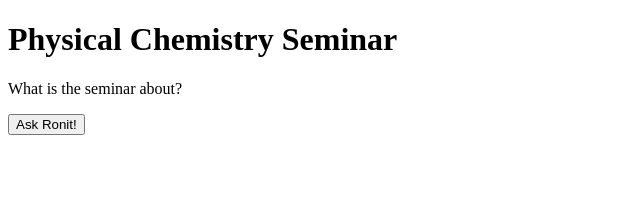
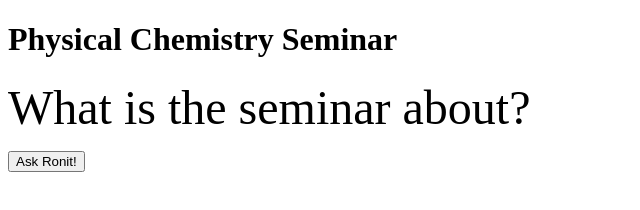
Before and after one commit to PhysicalChemistry/seminar, a plain HTML site: page index.html in a window 1280 px wide. Shown: the whole page, without its empty margins (0-640 px from the left). Drawn offline with Linux system fonts and the light colour scheme.

Commit message:
Update index.html

```diff
--- a/index.html
+++ b/index.html
@@ -3,7 +3,7 @@
 <body>
 
 <h1>Physical Chemistry Seminar</h1>
-<p id="demo">What is the seminar about?</p>
+	<p id="demo"><font size="10">What is the seminar about?</font></p>
 <button type="button" onclick="myFunction()">Ask Ronit!</button>
 
 <script>
```
